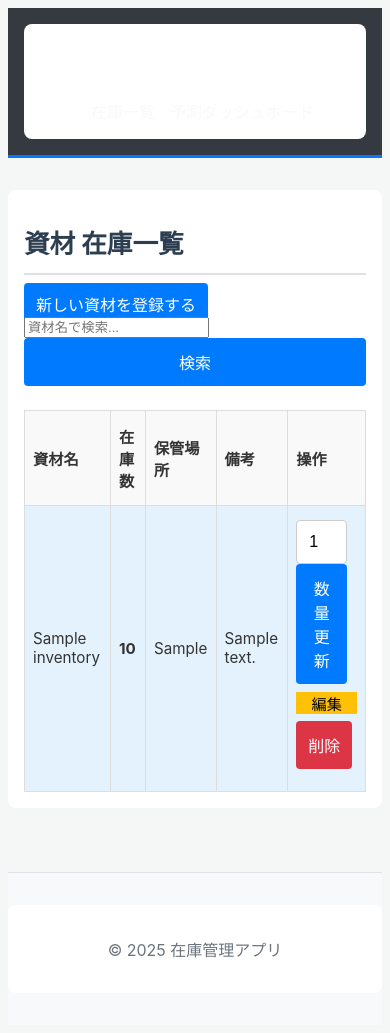
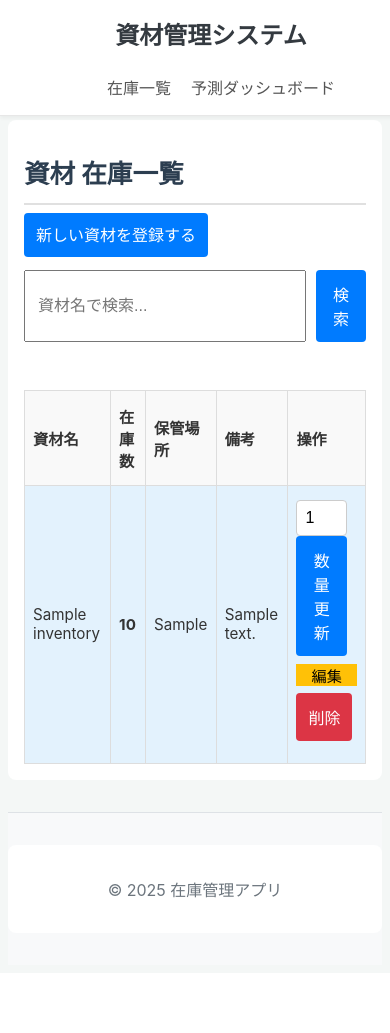
Before and after one commit to soheiohara/zaiko-app, a Flask app: page / in a window 390 px wide. After the commit the page ends 898 px from the top, so only its background shows below. Run offline with Flask 3, Linux system fonts and the light colour scheme; tables that the repository leaves empty hold one stand-in row (values such as "Sample post"); some libraries are stand-ins or nearby versions.

Commit message:
Fix navbar styles

```diff
--- a/static/style-v2.css
+++ b/static/style-v2.css
@@ -4,7 +4,7 @@
     background-color: #f4f7f6;
     color: #333;
     margin: 0;
-    padding: 2em;
+    padding-top: 80px; /* 固定ナビゲーションバーの高さ分、余白を確保 */
 }
 
 .container {
@@ -30,29 +30,70 @@
     text-decoration: underline;
 }
 
+/* --- ▼▼▼ ナビゲーションバーのスタイル ▼▼▼ --- */
+.navbar {
+    background-color: #fff;
+    padding: 1rem;
+    border-bottom: 1px solid #e7e7e7;
+    position: fixed; /* 画面上部に固定 */
+    top: 0;
+    left: 0;
+    width: 100%;
+    z-index: 1000;
+    box-shadow: 0 2px 4px rgba(0,0,0,0.05);
+}
+.navbar .container {
+    display: flex;
+    justify-content: space-between;
+    align-items: center;
+    padding: 0 2em; /* コンテナの左右パディングを調整 */
+}
+.navbar-brand {
+    color: #343a40; /* ブランド名を濃いグレーに */
+    font-size: 1.5em;
+    font-weight: bold;
+    text-decoration: none;
+}
+.navbar-nav {
+    list-style: none;
+    margin: 0;
+    padding: 0;
+    display: flex;
+}
+.navbar-nav li {
+    margin-left: 20px;
+}
+.navbar-nav a {
+    color: #555; /* リンクの色を少し濃いグレーに */
+    text-decoration: none;
+    font-size: 1em;
+    font-weight: 500;
+}
+.navbar-nav a:hover {
+    color: #007bff; /* ホバー時の色 */
+    text-decoration: none;
+}
+
+
 /* --- テーブルのスタイル --- */
 table {
     width: 100%;
     border-collapse: collapse;
     margin-top: 1.5em;
 }
-
 th, td {
     border: 1px solid #ddd;
     padding: 12px;
     text-align: left;
     vertical-align: middle;
 }
-
 th {
     background-color: #f9f9f9;
     font-weight: 600;
 }
-
 tr:nth-child(even) {
     background-color: #fdfdfd;
 }
-
 .danger { background-color: #ffebee !important; }
 .warning { background-color: #e3f2fd !important; }
 
@@ -106,28 +147,53 @@
     width: 80px;
     padding: 4px;
 }
+.search-form {
+    margin-top: 1.5em;
+    margin-bottom: 1.5em;
+    display: flex;
+    gap: 10px;
+}
+.search-form input[type="search"] {
+    flex-grow: 1;
+}
+.search-form button {
+    width: auto;
+}
 
-/* --- ▼▼▼ レスポンシブ対応 ▼▼▼ --- */
+/* --- フッターのスタイル --- */
+.footer {
+    background-color: #f8f9fa;
+    color: #6c757d;
+    padding: 2em 0;
+    margin-top: 2em;
+    border-top: 1px solid #dee2e6;
+    text-align: center;
+}
 
-/* テーブルを横スクロール可能にするためのコンテナ */
+/* --- レスポンシブ対応 --- */
 .table-container {
     overflow-x: auto;
     width: 100%;
     -webkit-overflow-scrolling: touch;
 }
-
-/* 画面幅が768px以下（タブレットやスマホ）の場合に適用 */
 @media (max-width: 768px) {
-    html {
-        font-size: 16px;
-    }
     body {
         padding: 0.5em;
-        -webkit-text-size-adjust: 100%;
+        padding-top: 120px; /* 固定ヘッダーの高さ分 */
     }
     .container {
         padding: 1em;
         box-shadow: none;
+    }
+    .navbar .container {
+        flex-direction: column;
+        padding: 0 1em;
+    }
+    .navbar-brand {
+        margin-bottom: 1em;
+    }
+    html {
+        font-size: 16px;
     }
     h1 { font-size: 1.6rem; }
     h2 { font-size: 1.3rem; }
@@ -135,83 +201,15 @@
         font-size: 0.95rem;
         padding: 14px 8px;
     }
-    input[type="text"],
-    input[type="number"],
-    select,
-    .btn,
-    button {
+    input, select, .btn, button {
         width: 100%;
         box-sizing: border-box;
         font-size: 1rem;
         padding: 12px;
     }
-    .actions form {
+    .actions form, .actions .btn-edit {
         display: block;
         margin-bottom: 0.5em;
-    }
-    .actions .btn-edit {
-        display: block;
         text-align: center;
-        margin-bottom: 0.5em;
     }
 }
-/* --- ▼▼▼ ナビゲーションバーのスタイル ▼▼▼ --- */
-.navbar {
-    background-color: #343a40;
-    padding: 1rem;
-    border-bottom: 3px solid #007bff;
-}
-.navbar .container {
-    display: flex;
-    justify-content: space-between;
-    align-items: center;
-}
-.navbar-brand {
-    color: #fff;
-    font-size: 1.5em;
-    font-weight: bold;
-    text-decoration: none;
-}
-.navbar-nav {
-    list-style: none;
-    margin: 0;
-    padding: 0;
-    display: flex;
-}
-.navbar-nav li {
-    margin-left: 15px;
-}
-.navbar-nav a {
-    color: #f8f9fa;
-    text-decoration: none;
-    font-size: 1em;
-}
-.navbar-nav a:hover {
-    color: #007bff;
-}
-
-/* --- ▼▼▼ メインコンテンツとフッターのスタイル ▼▼▼ --- */
-main.container {
-    margin-top: 2em;
-    margin-bottom: 4em;
-}
-.footer {
-    background-color: #f8f9fa;
-    color: #6c757d;
-    padding: 2em 0;
-    border-top: 1px solid #dee2e6;
-    text-align: center;
-    position: relative;
-    bottom: 0;
-    width: 100%;
-}
-
-/* スマホ用のナビゲーションバースタイル */
-@media (max-width: 768px) {
-    .navbar .container {
-        flex-direction: column;
-    }
-    .navbar-brand {
-        margin-bottom: 1em;
-    }
-}
```
